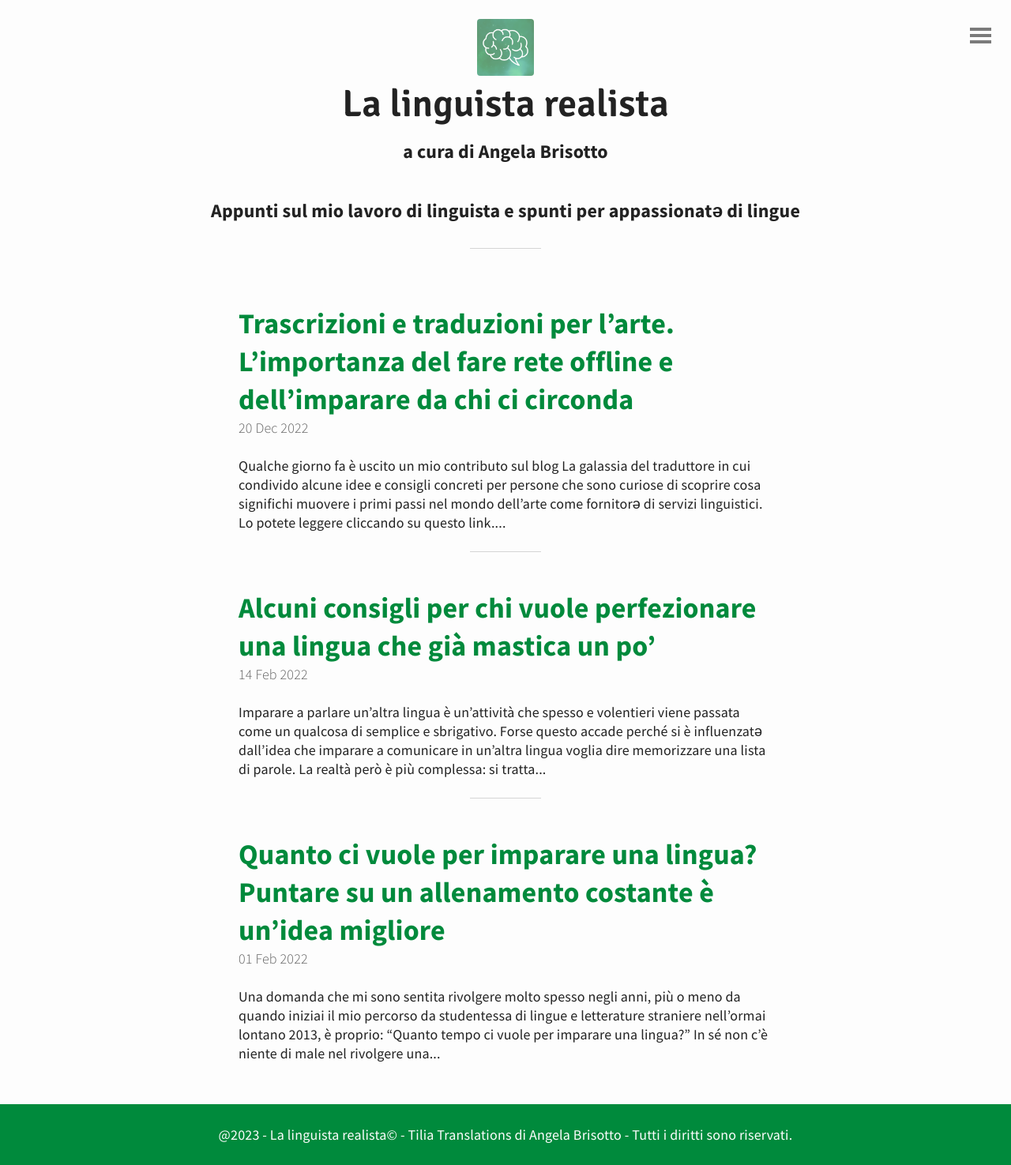
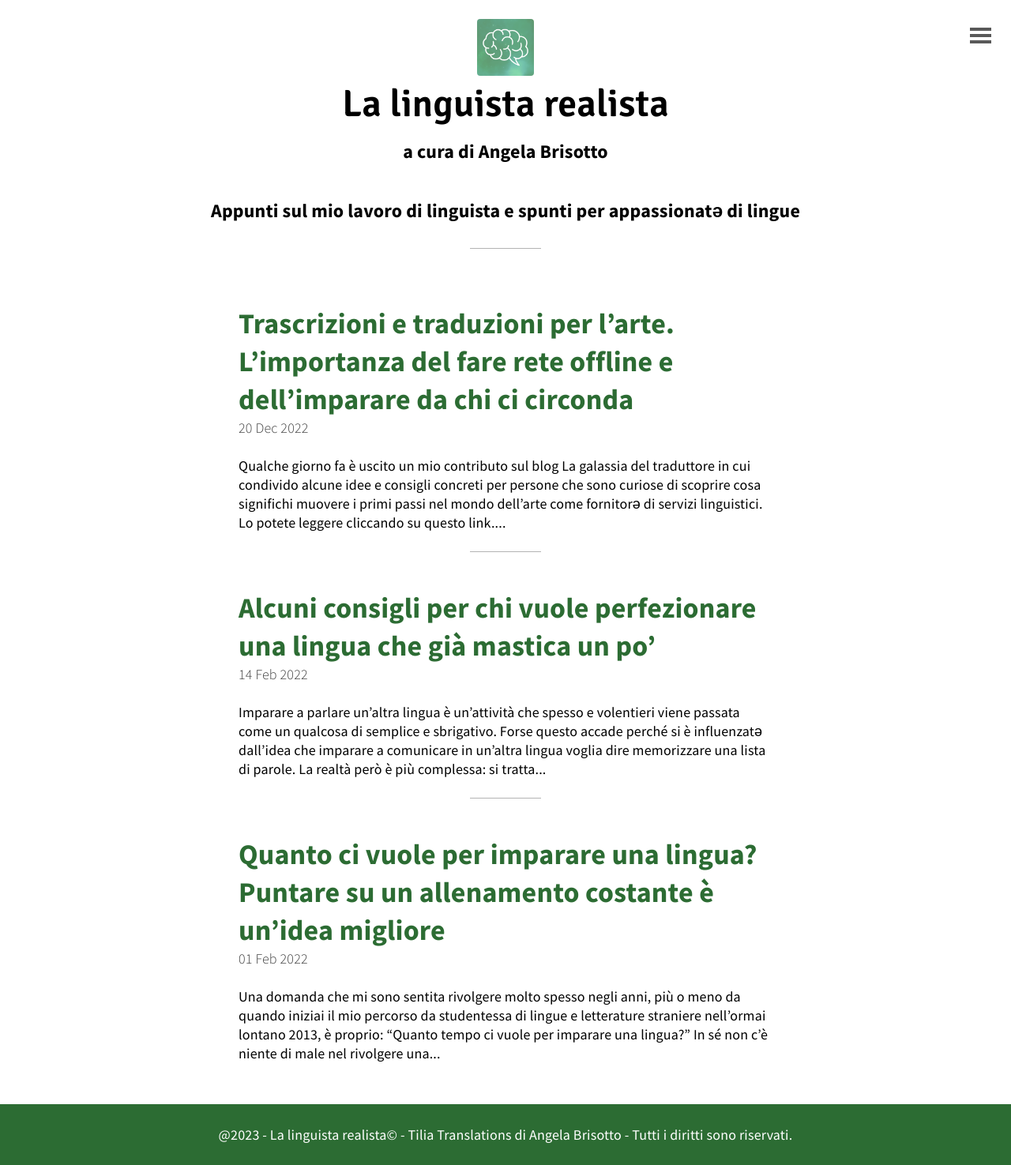
Before and after one commit to angelatiliatranslations/blog, a Jekyll site: the page built from index.html, in a window 1280 px wide. Shown: the whole page at 79% size. Built offline with Jekyll 4.4.1, drawn with Linux system fonts in a browser that asks for light colours; the list of posts is cut into pages by our own code.

Commit message:
Update base.scss

```diff
--- a/_sass/base.scss
+++ b/_sass/base.scss
@@ -18,9 +18,9 @@ html, body, h1, h2, h3, h4, h5, h6, p, ul, ol, li, img {
 
 /*- Base color -*/
 
-$main-color: #008A3C;
-$background-color: #FDFDFD;
-$text-color: #222222;
+$main-color: #2c6c33;
+$background-color: #ffffff;
+$text-color: #000000;
 
 /*- Base settings -*/
 
@@ -42,6 +42,6 @@ a {
 	font-weight: 700;
 	&:hover,
 	&:focus {
-		color: darken($main-color, 5%);
+		color: #265D2C;
 	}
 }
```
